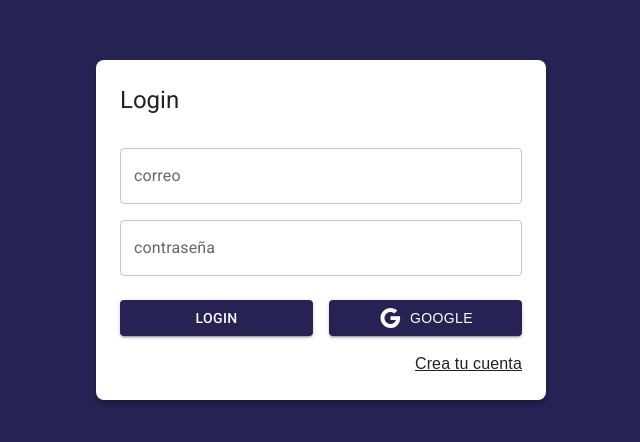
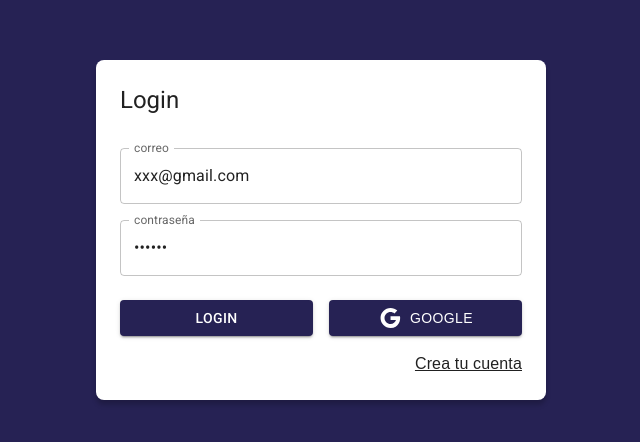
Before and after one commit to Lucasdxvid/S17--JournalApp, a React (Vite) app: page /auth/login in a window 1280 px wide. Shown: the part 170-612 px from the top of the page, without its empty margins (319-959 px from the left). Built offline with nearby package versions, Linux system fonts and the light colour scheme.

Commit message:
thunks login chechk

```diff
--- a/src/auth/pages/LoginPage.jsx
+++ b/src/auth/pages/LoginPage.jsx
@@ -1,3 +1,4 @@
+import { useDispatch } from "react-redux";
 import { Link as RouterLink } from "react-router-dom"; //! Le damos un ALIAS al Link de RouterDom para que no haga conflicto con el de MUI
 import { Google } from "@mui/icons-material";
 import {
@@ -9,11 +10,31 @@ import {
   Link,
 } from "@mui/material";
 import { AuthLayout } from "../layout/AuthLayout";
+import { useForm } from "../../hooks";
+import { checkingAuthentification, startGoogleSignIn } from "../../store/auth";
 
 export const LoginPage = () => {
+  const dispatch = useDispatch(); //? Nos permite traer nuestro thunk
+
+  const { email, password, onInputChange } = useForm({
+    email: "xxx@gmail.com",
+    password: "123456",
+  });
+
+  const onSubmit = (event) => {
+    event.preventDefault();
+    console.log({ email, password });
+    dispatch(checkingAuthentification());
+  };
+
+  const onGoogleSignIn = () => {
+    console.log("Sign with Google");
+    dispatch(startGoogleSignIn());
+  };
+
   return (
     <AuthLayout title="Login">
-      <FormControl>
+      <FormControl component="form" onSubmit={onSubmit}>
         <Grid container>
           <Grid item xs={12} sx={{ mt: 1 }}>
             <TextField
@@ -22,6 +43,9 @@ export const LoginPage = () => {
               placeholder="athl12311@gmail.com"
               fullWidth
               margin="normal"
+              name="email"
+              value={email}
+              onChange={onInputChange}
             />
           </Grid>
           <Grid item xs={12} sx={{ mt: 1 }}>
@@ -30,18 +54,21 @@ export const LoginPage = () => {
               type="password"
               placeholder="**********"
               fullWidth
+              name="password"
+              value={password}
+              onChange={onInputChange}
             />
           </Grid>
           {/* Spacing es para el espacio de sus hijos, container que tiene hijos dentro - Item que es un hijo del grid */}
           {/* xs es pequeño sm pantallas pequeña-mediana, md, xl y asi sucesivamente, el number que otorgamos es el numero de columnas que ocupa */}
           <Grid container spacing={2} sx={{ mb: 2, mt: 1 }}>
             <Grid item xs={12} sm={6}>
-              <Button variant="contained" fullWidth>
+              <Button type="submit" variant="contained" fullWidth>
                 Login
               </Button>
             </Grid>
             <Grid item xs={12} sm={6}>
-              <Button variant="contained" fullWidth>
+              <Button variant="contained" fullWidth onClick={onGoogleSignIn}>
                 <Google />
                 <Typography variant="bold" sx={{ ml: 1 }}>
                   Google
--- a/src/store/auth/authSlice.js
+++ b/src/store/auth/authSlice.js
@@ -15,7 +15,9 @@ export const authSlice = createSlice({
     login: (state, action) => {},
     logout: (state, payload) => {},
     //? Cuando la APP este en proceso asincrono de autentificacion, la misma estara en estado de "loading" para bloquear botones, etc. Hasta que cargue
-    checkingCredentials: (state) => {},
+    checkingCredentials: (state) => {
+      state.status = "checking";
+    },
   },
 });
 
--- a/src/store/auth/index.js
+++ b/src/store/auth/index.js
@@ -1 +1,2 @@
 export * from "./authSlice"
+export * from "./thunks"
--- /dev/null
+++ b/src/store/auth/thunks.js
@@ -0,0 +1,15 @@
+import { checkingCredentials } from "./";
+
+//? Thunks - acciones que podemos despachar pero que internamente tienen una tarea asíncrona / si fuera síncrona lo haríamos con los reducers
+
+export const checkingAuthentification = (email, password) => {
+  return async (dispatch) => {
+    dispatch(checkingCredentials());
+  };
+};
+
+export const startGoogleSignIn = () => {
+  return async (dispatch) => {
+    dispatch(checkingCredentials());
+  };
+};
```
